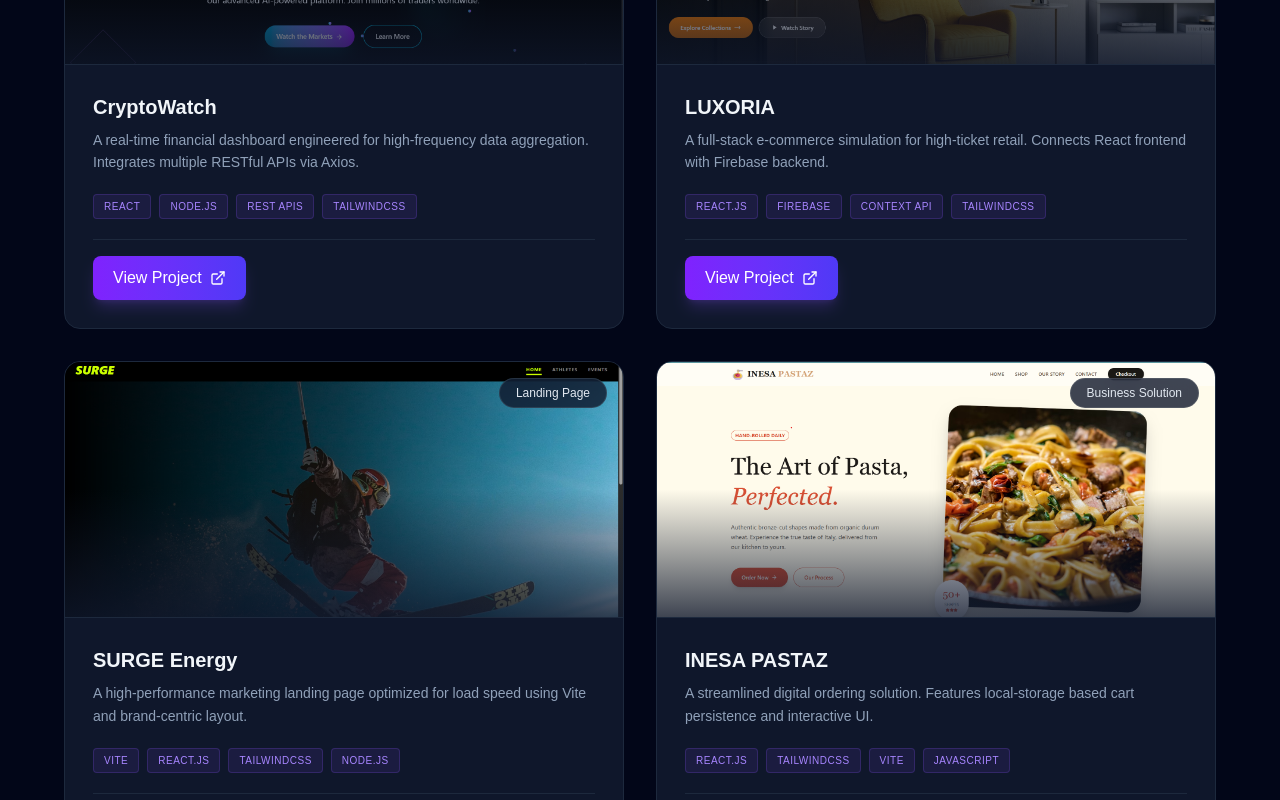
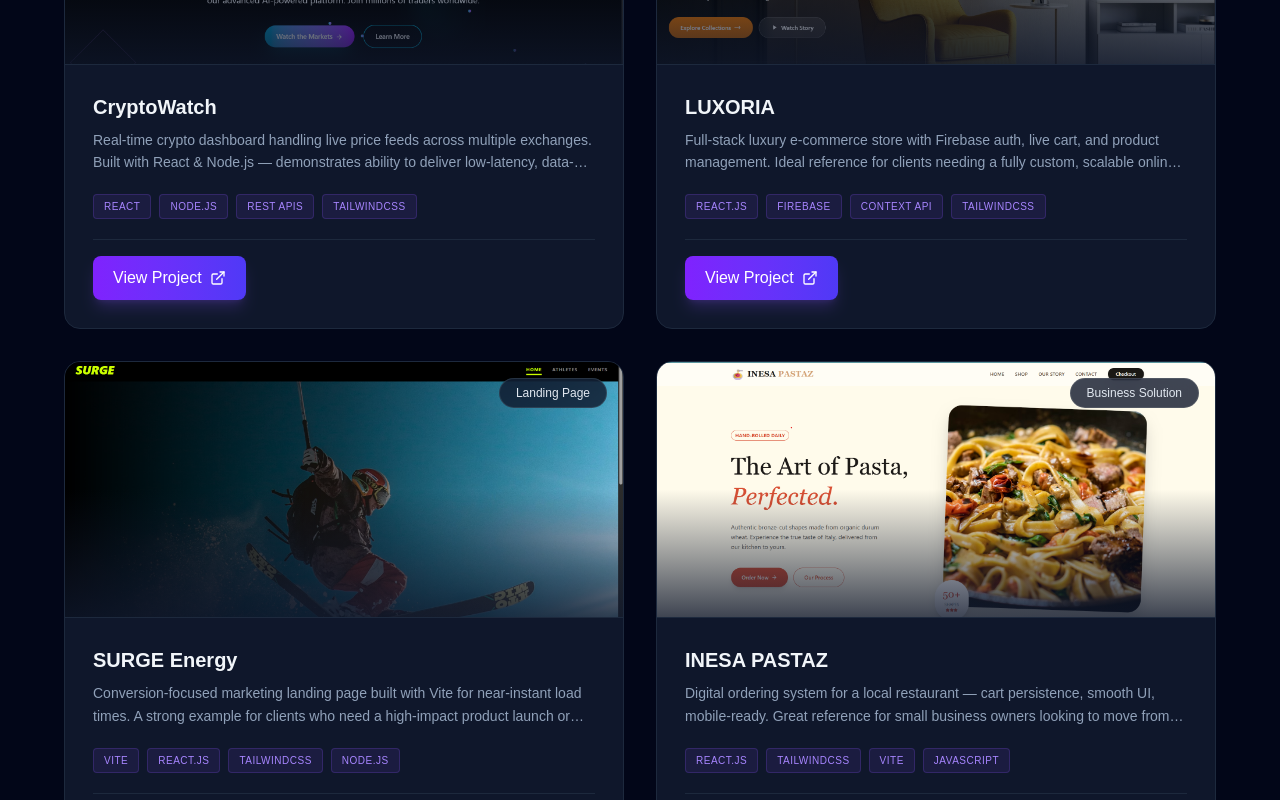
Before and after one commit to Vanshmudgal/my-portfolio2, a Next.js app in the folder my-app/: page / in a window 1280 px wide. Shown: the part 1880-2680 px from the top of the page. Built offline with nearby package versions, Linux system fonts and the light colour scheme.

Commit message:
fixed description and fixed email

```diff
--- a/my-app/src/app/page.js
+++ b/my-app/src/app/page.js
@@ -13,7 +13,6 @@ import {
 
 // Local Components
 import About from "@/components/About";
-import Testimonials from "@/components/Testimonials";
 import ContactSection from "@/components/CTA";
 import Navbar from "@/components/Navbar";
 import Hero from "@/components/Hero";
@@ -43,7 +42,7 @@ export default function Home() {
       id: 1,
       title: "CryptoWatch",
       type: "Finance App",
-      description: "A real-time financial dashboard engineered for high-frequency data aggregation. Integrates multiple RESTful APIs via Axios.",
+      description: "Real-time crypto dashboard handling live price feeds across multiple exchanges. Built with React & Node.js — demonstrates ability to deliver low-latency, data-heavy financial tools for fintech clients.",
       image: cryptowebsite_ss,
       link: "https://crypto-final-five.vercel.app",
       tags: ["React", "Node.js", "REST APIs", "TailwindCSS"],
@@ -52,7 +51,7 @@ export default function Home() {
       id: 2,
       title: "LUXORIA",
       type: "E-commerce",
-      description: "A full-stack e-commerce simulation for high-ticket retail. Connects React frontend with Firebase backend.",
+      description: "Full-stack luxury e-commerce store with Firebase auth, live cart, and product management. Ideal reference for clients needing a fully custom, scalable online store built from scratch.",
       image: furniture_ss,
       link: "https://furniture-43eb2.web.app/",
       tags: ["React.js", "Firebase", "Context API", "TailwindCSS"],
@@ -61,7 +60,7 @@ export default function Home() {
       id: 3,
       title: "SURGE Energy",
       type: "Landing Page",
-      description: "A high-performance marketing landing page optimized for load speed using Vite and brand-centric layout.",
+      description: "Conversion-focused marketing landing page built with Vite for near-instant load times. A strong example for clients who need a high-impact product launch or campaign page.",
       image: energywebsite_ss,
       link: "https://energy-deploy-weld.vercel.app",
       tags: ["Vite", "React.js", "TailwindCSS", "Node.js"],
@@ -70,7 +69,7 @@ export default function Home() {
       id: 4,
       title: "INESA PASTAZ",
       type: "Business Solution",
-      description: "A streamlined digital ordering solution. Features local-storage based cart persistence and interactive UI.",
+      description: "Digital ordering system for a local restaurant — cart persistence, smooth UI, mobile-ready. Great reference for small business owners looking to move from paper menus to a custom web solution.",
       image: pastaz,
       link: "https://pasta-g55q.vercel.app/",
       tags: ["React.js", "TailwindCSS", "Vite", "JavaScript"],
@@ -164,7 +163,6 @@ export default function Home() {
         <TechCarousel />
         <About />
         <ContactSection />
-        <Testimonials />
       </main>
 
       <footer className="py-8 px-4 border-t border-slate-800">
--- a/my-app/src/components/CTA.jsx
+++ b/my-app/src/components/CTA.jsx
@@ -59,7 +59,7 @@ export default function ContactSection() {
                   d="M3 8l7.89 5.26a2 2 0 002.22 0L21 8M5 19h14a2 2 0 002-2V7a2 2 0 00-2-2H5a2 2 0 00-2 2v10a2 2 0 002 2z"
                 />
               </svg>
-              <span>vanshmudgal12@gmail.com</span>
+              <span>vansh@vanshmudgal.in</span>
               <ArrowRight className="w-4 h-4 opacity-0 group-hover:opacity-100 group-hover:translate-x-1 transition-all" />
             </a>
 
@@ -88,7 +88,7 @@ export default function ContactSection() {
           {/* Primary Button */}
           <div>
             <a
-              href="mailto:vanshmudgal12@gmail.com"
+              href="mailto:vansh@vanshmudgal.in"
               className="inline-flex items-center gap-3 bg-gradient-to-r from-violet-600 to-indigo-600 hover:from-violet-700 hover:to-indigo-700 text-white px-10 py-4 rounded-lg font-medium text-lg transition-all duration-300 hover:shadow-2xl hover:shadow-violet-500/25"
             >
               Contact Via Email
```
